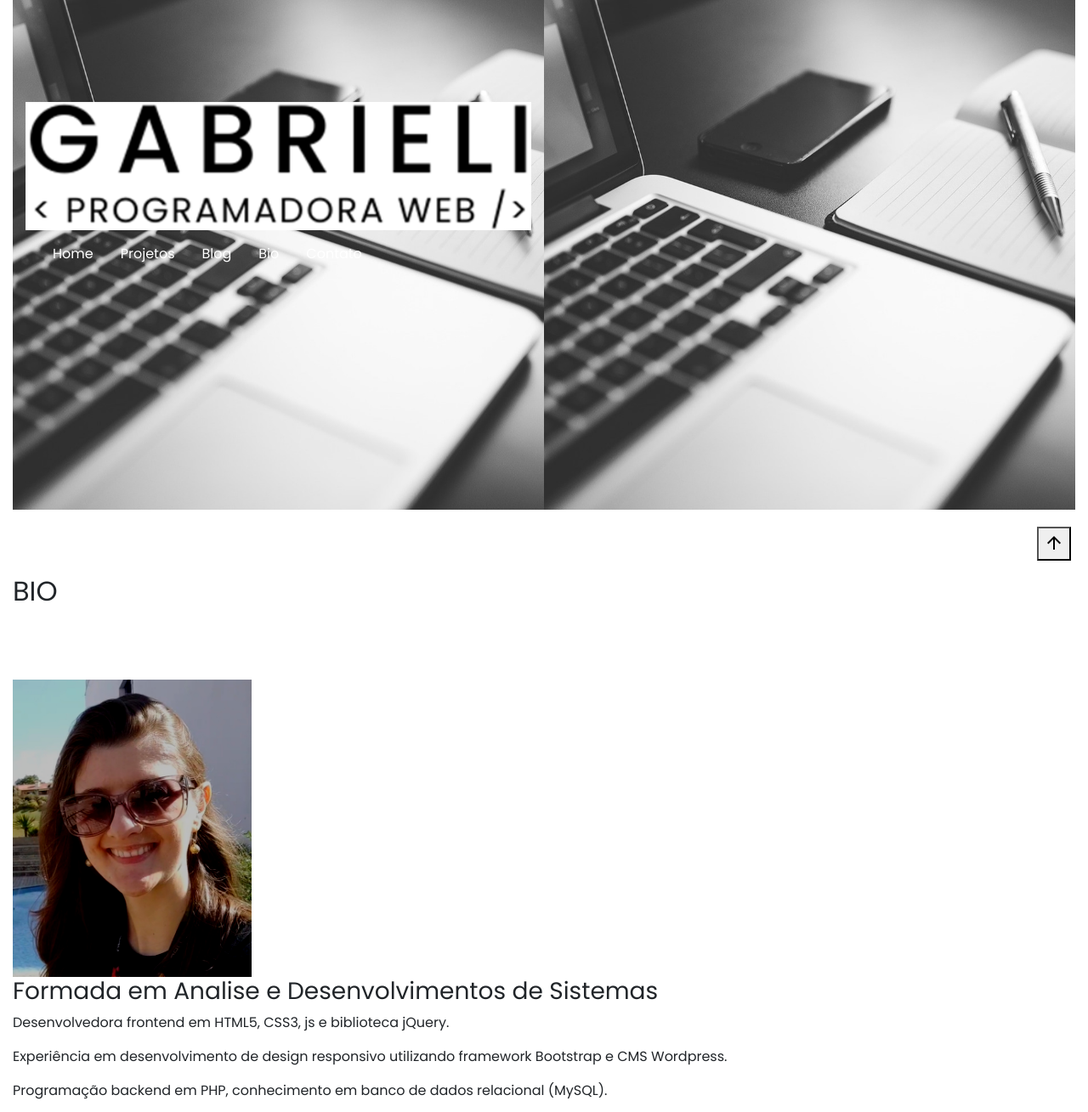
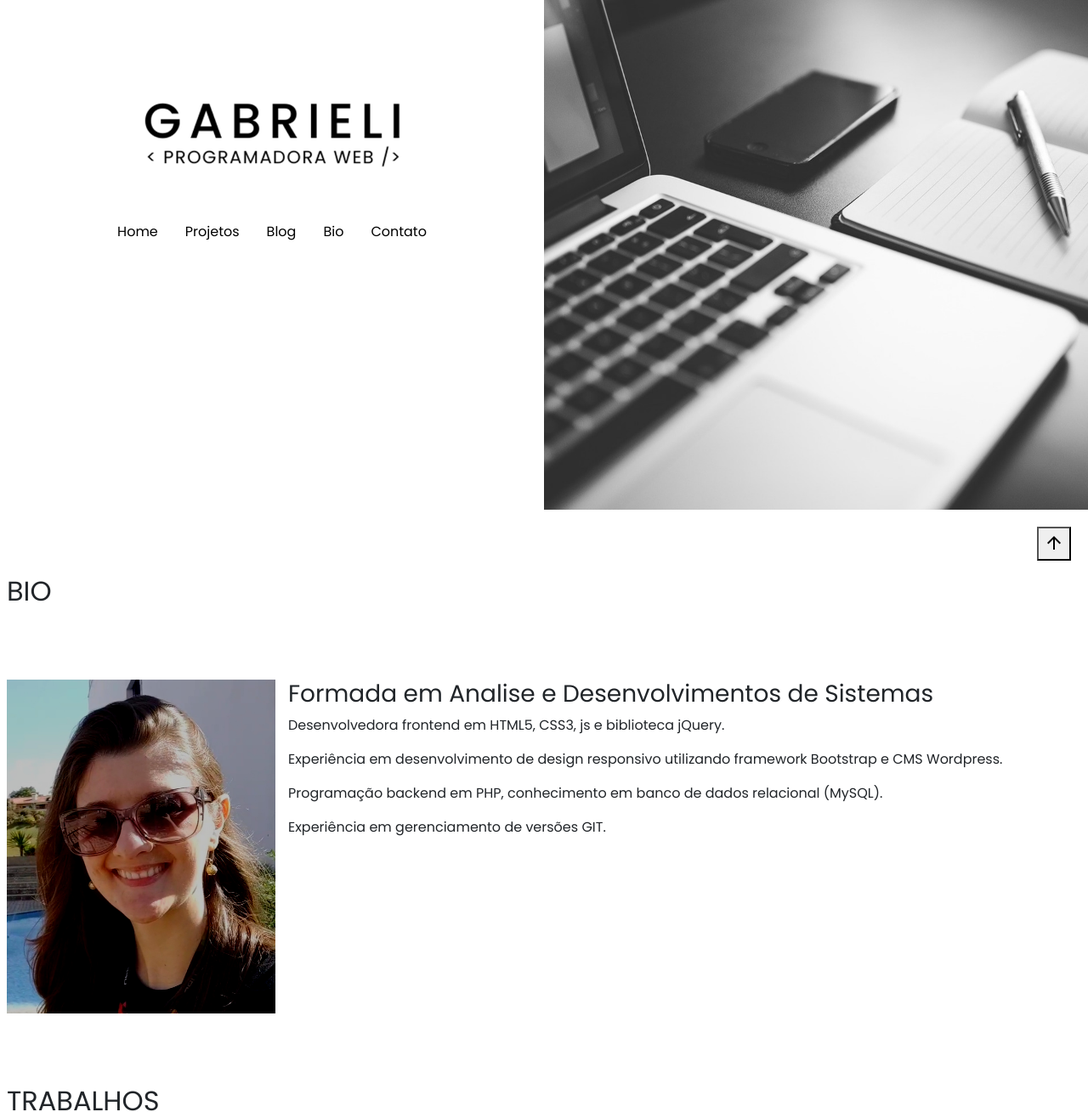
Before and after one commit to GabrieliMendesNicolodi/gabiprogamadoraweb, a plain HTML site: page index.html in a window 1280 px wide. Shown: the part 120-1429 px from the top of the page at 85% size. Drawn offline with nearby package versions, Linux system fonts and the light colour scheme.

Commit message:
css responsivo

```diff
--- a/css/styles.css
+++ b/css/styles.css
@@ -31,41 +31,29 @@ header div.header-left {
 }
 header div.header-left img{
     margin-top: 30vh;
-    width: 100%;
+    width: 85vw;
+    margin-right: auto;
+    margin-left: auto;
+    display: block;
 }
 header nav a{
     color: white;
 }
-header nav li{
-    /*list-style: none;
-    display: inline;
-    padding: 15px;*/
+header nav{
+    justify-content: center !important;
 }
-header nav ul{
-   /* padding: 0;*/
-}
+
 nav a.nav-link:hover {
     cursor: pointer;
     color: blue;
     text-decoration: underline;
 }
-main{
-    /*max-width: calc(1300px - 80px);
-    margin: auto;
-    padding: 0 40px;*/
-}
-
 section header h2{
     line-height: 6;
 }
-#bio article{
-    /*display: flex;*/
-}
-#bio article img{
-    /*max-width: calc(50% - 20px);*/
-    max-height: 350px;
-    margin-right: 50px;
-    filter: brightness(0.7) contrast(1.2) saturate(1.4);
+
+#bio article .profile-img{
+    display: none;
 }
 #bio article div{
     text-align: justify;
@@ -74,10 +62,6 @@ section header h2{
     margin-top: 0;
 }
 
-#work article {
-    /*display: inline-block;
-    padding: 20px;*/
-}
 #work img:hover {
     cursor: pointer;
 }
@@ -93,20 +77,12 @@ section header h2{
 section#contact {
     padding-bottom: 80px;
 }
-#contact article{
-    /*width: 50%;
-    float: left;*/
-}
+
 #contact img.social-icon {
     width: 22px;
     margin-right: 10px;
 }
 
-#contact form {
-    /*width: 50%;
-    display: inline-block;
-    margin-top: -10px;*/
-}
 #contact form input,
 #contact form textarea {
     width: 100%;
@@ -147,25 +123,25 @@ footer a.btn-talk-to-me{
 /* FOR MOBILE */
 /*Small devices (landscape phones, 576px and up)*/
 @media (min-width: 576px) {
-
+    #bio article .profile-img{
+        background-image: url(../media/profile.jpg);
+        background-position: top center;
+        background-repeat: no-repeat;
+        background-size: contain;
+        filter: brightness(0.7) contrast(1.2) saturate(1.4);
+        min-height: 400px;
+        display: block;
+    }
 }
 
 /*Medium devices (tablets, 768px and up)*/
 @media (min-width: 768px) {
 
     header.main-header{
-        /*margin: auto;
-        display: flex;*/
         min-height: 85vh;
     }
-    header div.header-left{
-        /*width: 50%;
-        align-self: center;
-        text-align: center;*/
-    }
-    header div.header-left img{
-        /*width: inherit;
-        padding-bottom: 40px;*/
+    header div.header-left {
+        background: none;
     }
     header div.header-right{
         /*width: 50%;*/
@@ -175,6 +151,13 @@ footer a.btn-talk-to-me{
         background-repeat: no-repeat;
         min-height: 85vh;
     }
+    header div.header-left img {
+        max-width: inherit;
+    }
+    nav.navbar a {
+        color: black;
+    }
+
 }
 
 /*Large devices (desktops, 992px and up)*/
--- a/index.html
+++ b/index.html
@@ -1,5 +1,5 @@
 <!DOCTYPE html>
-<html class="container-fluid">
+<html>
     <head>
         <title>Gabi Programadora Web</title>
         <meta charset="UTF-8">
@@ -19,8 +19,8 @@
         <header class="main-header">
             <div class="container-fluid">
                 <div class="row">
-                    <div class="col-xs-12 col-md-6 header-left">
-                        <img src="media/logo1.png">
+                    <div class="col-xs-12 col-md-6 header-left pb-5">
+                        <img class="pb-5" src="media/logo1.png">
                         <!--<h1>Gabrieli Mendes Nicolodi</h1>
                         <p>Programadora Web</p>-->
                         <nav class="navbar">
@@ -43,14 +43,17 @@
 
 
         </header>
-        <main>
+        <main class="pr-2 pl-2">
             <section id="bio">
                 <header>
                     <h2>BIO</h2>
                 </header>
                 <article>
-                    <img src="media/profile.jpg"/>
-                    <div>
+                    <div class="container-fluid">
+                        <div class="row">
+                            <div class="col-xs-12 col-sm-4 col-md-4 col-lg-3 profile-img">
+                            </div>
+                            <div class="col-xs-12 col-sm-8 col-md-8 col-lg-9">
                                 <h3>Formada em Analise e Desenvolvimentos de Sistemas</h3>
 
                                 <p>Desenvolvedora frontend em HTML5, CSS3, js e biblioteca jQuery.</p>
@@ -60,7 +63,8 @@
                                 <p>Programação backend em PHP, conhecimento em banco de dados relacional (MySQL).</p>
 
                                 <p>Experiência em gerenciamento de versões GIT.</p>
-
+                            </div>
+                        </div>
                     </div>
 
                 </article>
@@ -104,12 +108,16 @@
                     <h2>CONTATO</h2>
                 </header>
                 <article>
+                    <div class="container-fluid">
+                        <div class="row">
+                            <div class="col-xs-12 col-md-6 mb-5">
                                 <p><img class="social-icon" src="media/linkedin_icon.png"><a href="https://www.linkedin.com/in/gabrieli-mendes-nicolodi-273870238/" target="_blank">Gabrieli Mendes Nicolodi</a></p>
                                 <p><img class="social-icon" src="media/whatsapp_icon.png"><a href="https://wa.me/54996039059/?text=Ol%C3%A1%20gostaria%20de%20fazer%20um%20or%C3%A7amento%0D%0A" target="_blank">(54) 996039059</a></p>
                                 <p><img class="social-icon" src="media/email_icon.png"><a href="mailto:gabiprogramadoraweb@gmail.com">gabiprogramadoraweb@gmail.com</a></p>
                                 <p><img class="social-icon" src="media/github_icon.png"><a href="https://github.com/GabrieliMendesNicolodi" target="_blank">github.com/GabrieliMendesNicolodi</a></p>
                                 <!--fazer um botão para mostrar o html, acho que vai ser legal para leigos ver como é por tras das cores e figuras bonitas-->
-                </article>
+                            </div>
+                            <div class="col-xs-12 col-md-6">
                                 <form id="contactForm" action="emailconfig.php" method="POST">
                                     <h4>Envie uma mensagem</h4>
                                     <div>
@@ -123,6 +131,12 @@
                                     </div>
                                     <input class="btn-submit" type="submit" name="enviar">
                                 </form>
+                            </div>
+                        </div>
+                    </div>
+
+                </article>
+
             </section>
             <!--<section id="eastereggs">Para carregar essa página foram necessários quase 400 linhas de código e 30 horas de programação, por enquanto! Mas há muito a se fazer ainda <span class="material-symbols-outlined">sentiment_excited</span></section>-->
         </main>
@@ -130,7 +144,7 @@
         <footer>
             <div class="container">
                 <div class="row pt-5 pb-5">
-                    <div class="col-4">
+                    <div class="col-xs-12 col-md-4 mb-5">
                         <h4 class="mb-4">MENU</h4>
                         <li><a href="#" onclick="scrollToTop()">Home</a></li>
                         <li><a href="#" onclick="scrollToSection('work')">Projetos</a></li>
@@ -138,7 +152,7 @@
                         <li><a href="#" onclick="scrollToSection('bio')">Bio</a></li>
                         <li><a href="#" onclick="scrollToSection('contact')">Contato</a></li>
                     </div>
-                    <div class="col-8">
+                    <div class="col-xs-12 col-md-8">
                         <h4 class="mb-4">ASSISTÊNCIA TÉCNICA</h4>
                         <li>Precisa de ajuda com Word ou Excel, formatar um trabalho ou criar uma planilha?</li>
                         <li>Precisa de ajuda para recuperação senha de conta local o Windows?</li>
```
Lines whose indentation alone changed are shown as unchanged.
